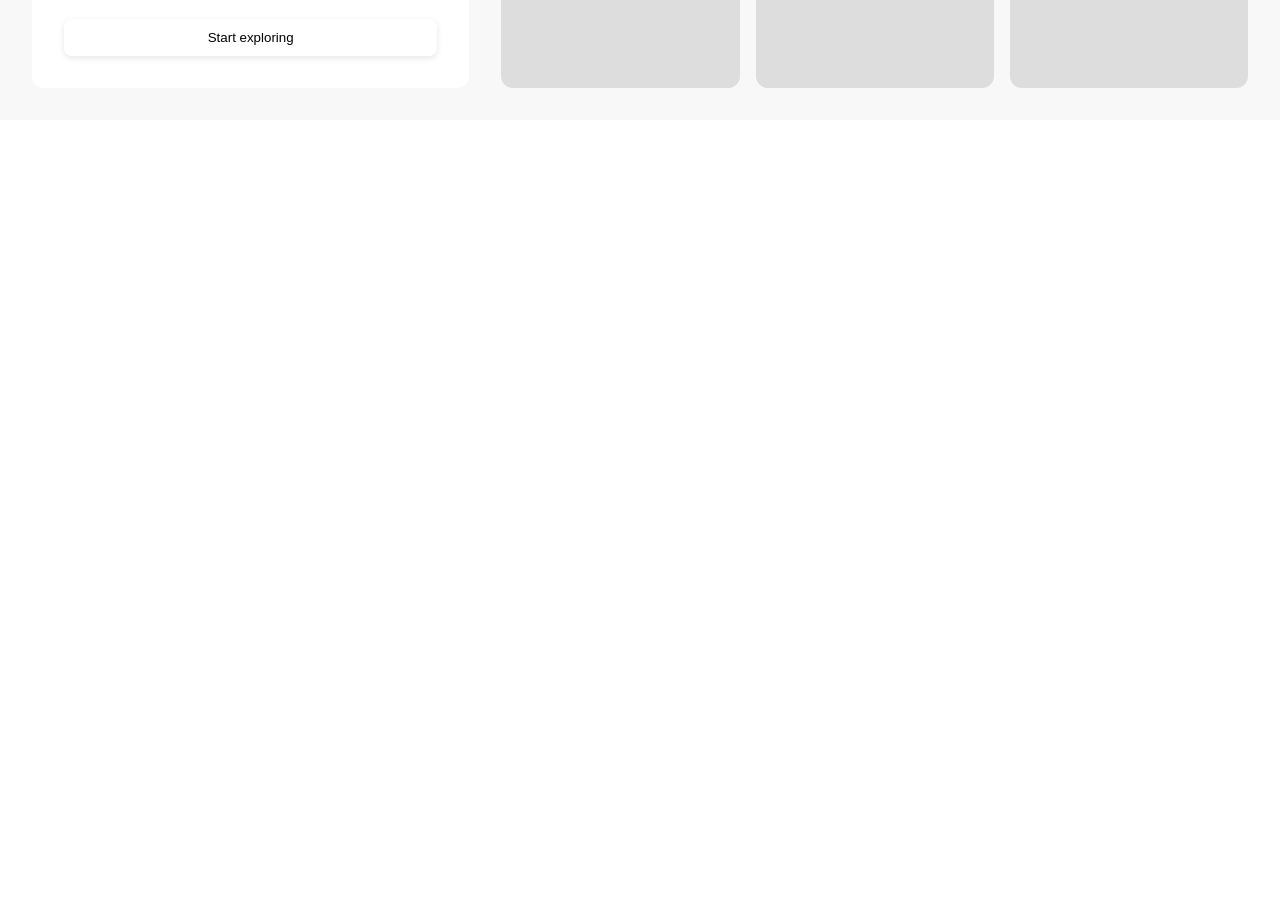
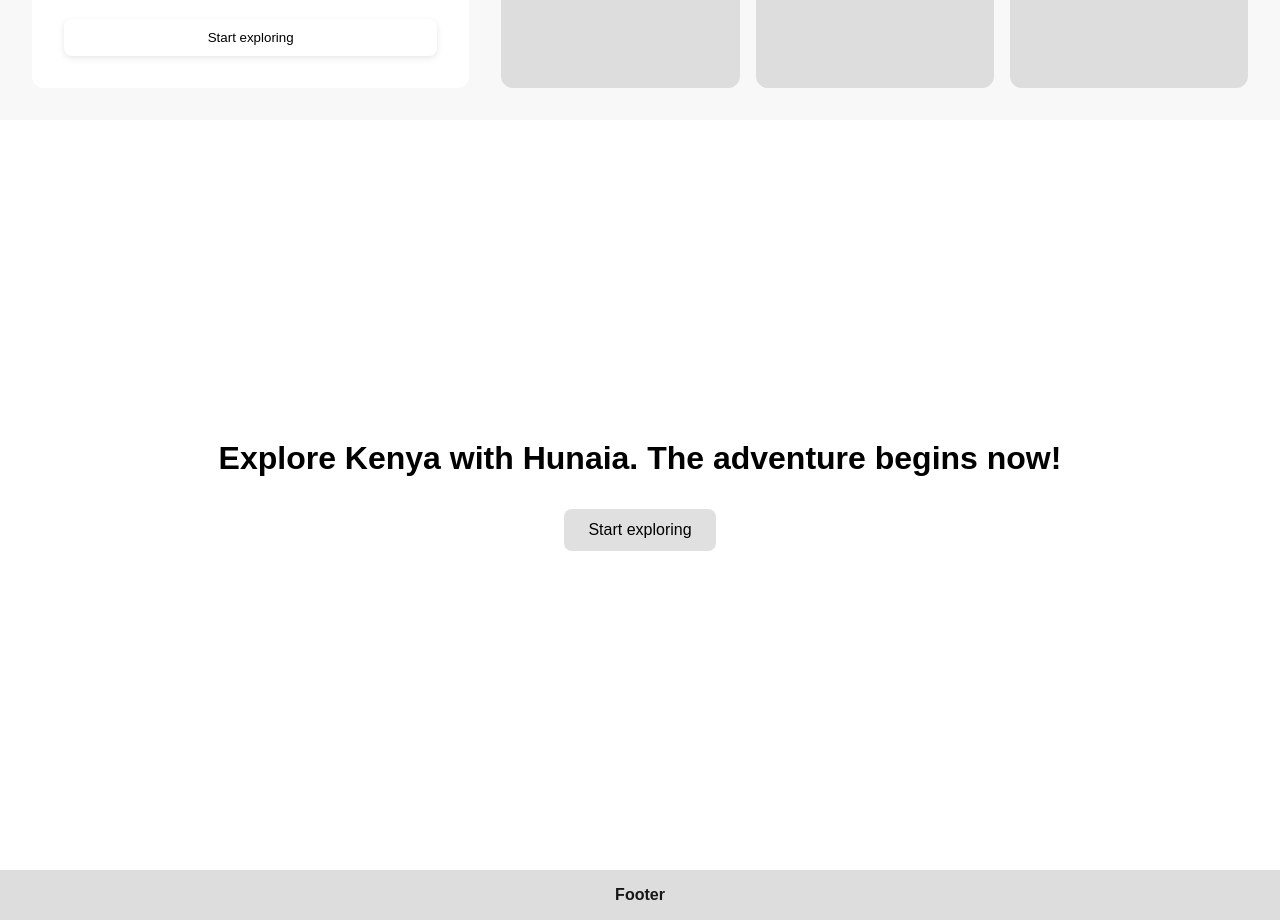
Before and after one commit to Hunaia-africa/Hunaia, a Next.js app: page / in a window 1280 px wide. Shown: the part 1480-2400 px from the top of the page. Before the commit the page ends 1600 px from the top, so only its background shows below. Built offline with nearby package versions, Linux system fonts and the light colour scheme.

Commit message:
last section skeleton

```diff
--- a/src/app/(unauthed)/home/(sections)/exploreKenya.tsx
+++ b/src/app/(unauthed)/home/(sections)/exploreKenya.tsx
@@ -1,7 +1,69 @@
+"use client";
+
 import { FC } from "react";
+import styled from "styled-components";
 
 const ExploreKenyaSection: FC = () => {
-  return <section></section>;
+  return (
+    <Wrapper>
+      <Content>
+        <Headline>Explore Kenya with Hunaia. The adventure begins now!</Headline>
+        <ExploreButton>Start exploring</ExploreButton>
+      </Content>
+
+      <Footer>Footer</Footer>
+    </Wrapper>
+  );
 };
 
 export default ExploreKenyaSection;
+
+const Wrapper = styled.section`
+  display: flex;
+  flex-direction: column;
+  justify-content: space-between;
+  height: 100vh;
+  background: #fff;
+`;
+
+const Content = styled.div`
+  flex: 1;
+  display: flex;
+  flex-direction: column;
+  align-items: center;
+  justify-content: center;
+  text-align: center;
+  padding: 2rem;
+`;
+
+const Headline = styled.h2`
+  font-size: 1.5rem;
+  font-weight: bold;
+  margin-bottom: 2rem;
+  color: #000;
+
+  @media (min-width: 768px) {
+    font-size: 2rem;
+  }
+`;
+
+const ExploreButton = styled.button`
+  background: #e0e0e0;
+  padding: 0.75rem 1.5rem;
+  border: none;
+  border-radius: 8px;
+  font-size: 1rem;
+  cursor: pointer;
+  transition: background 0.3s ease;
+
+  &:hover {
+    background: #cfcfcf;
+  }
+`;
+
+const Footer = styled.footer`
+  background: #ddd;
+  text-align: center;
+  padding: 1rem;
+  font-weight: bold;
+`;
```
